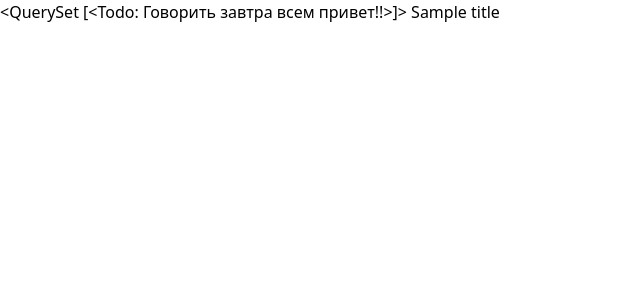
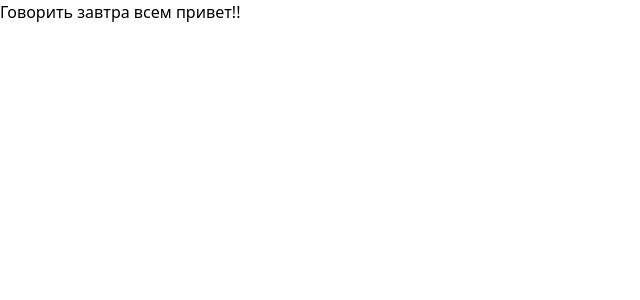
Before and after one commit to MRXTOOR/TodoApp, a Django app: template todoapp/templates/todoapp/index.html in a window 1280 px wide. Shown: the top 300 px of the page, without its empty margins (0-640 px from the left). Run offline with Django 4.2, Linux system fonts and the light colour scheme; data comes from the database, SQL or seed files in the repository; both versions use the stored data as it was after the commit; the template is opened without the code that fills it: values that come from a table or form of the project are taken from there, most other values are stand-ins (such as "Sample title", 1, 10 or a date in 2020); some libraries are stand-ins or nearby versions.

Commit message:
todosBestPractis))))))))hahahaha

```diff
--- a/todoapp/templates/todoapp/index.html
+++ b/todoapp/templates/todoapp/index.html
@@ -1,7 +1,8 @@
 {% extends 'todoapp/layout.html' %}
 {% block content %}
 
-{{ todos}}
-{{title}}
+{% for todo in  todo_list %}
+    {{todo.title}}
+{% endfor %}
 
 {% endblock content %}
```
Also changed, not shown: todoapp/db.sqlite3.
